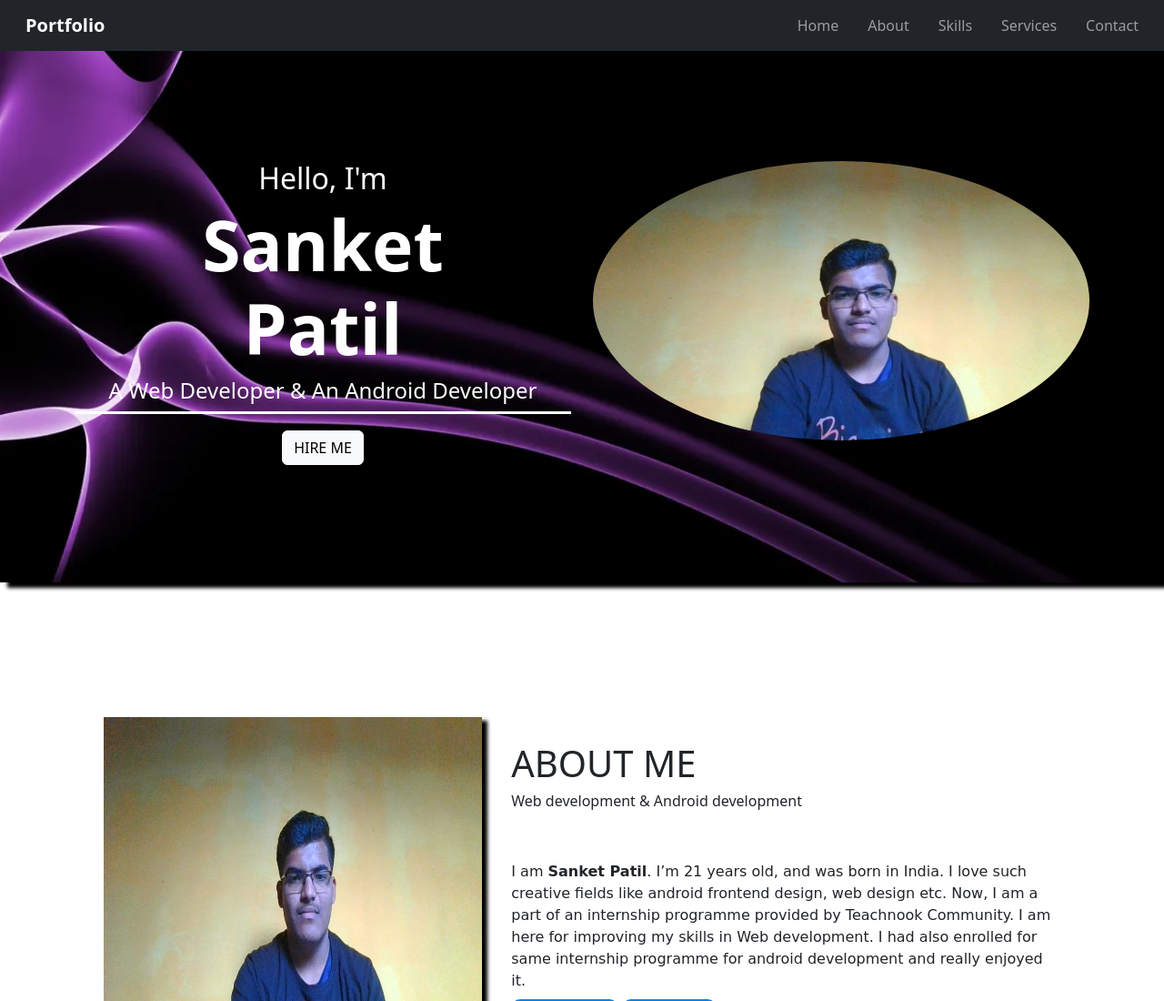
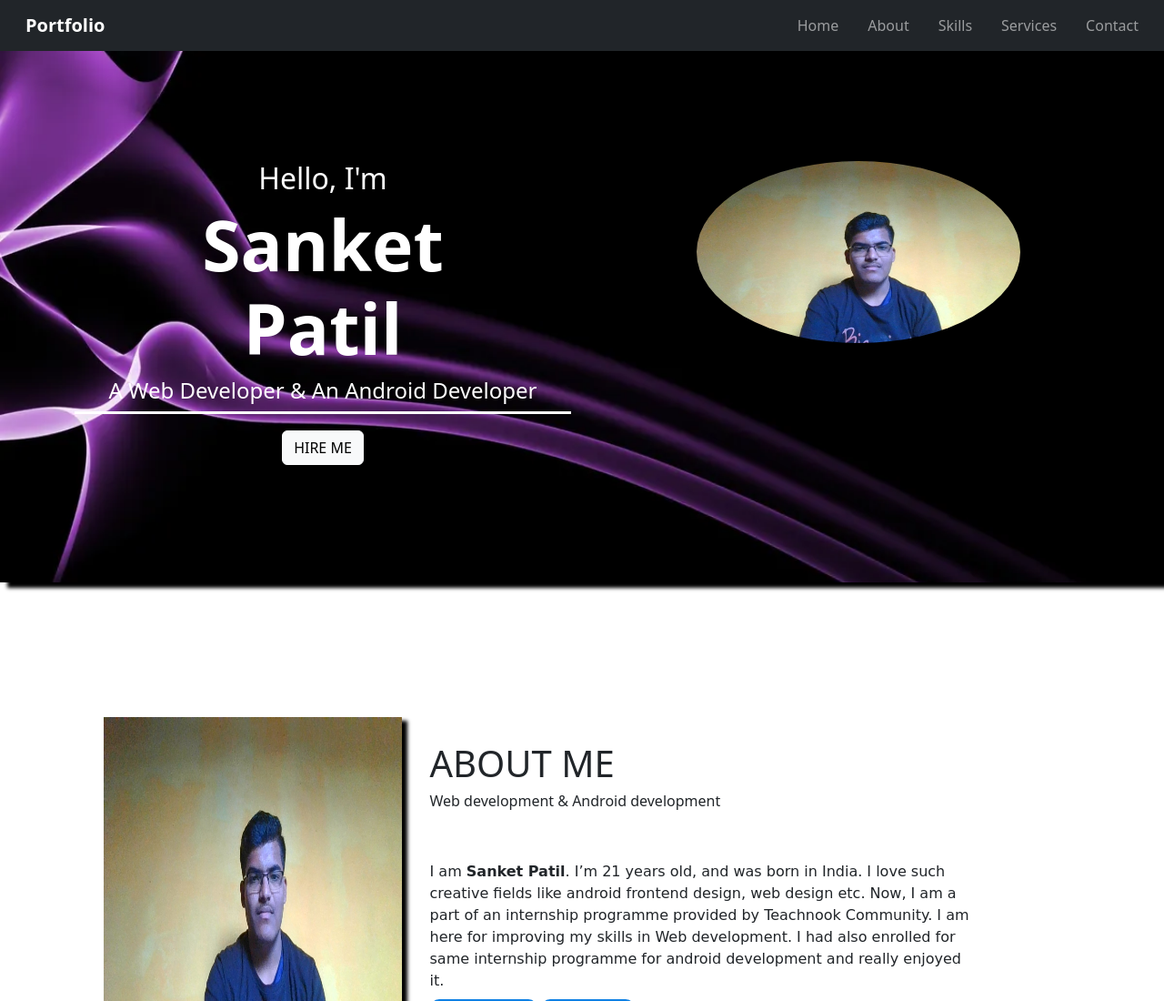
Before and after one commit to SpTheDevloper/myPortfolio.github.io, a plain HTML site: page index.html in a window 1280 px wide. Shown: the top 1100 px of the page at 91% size. Drawn offline with nearby package versions, Linux system fonts and the light colour scheme.

Commit message:
Add files via upload

```diff
--- a/index.html
+++ b/index.html
@@ -11,7 +11,7 @@
     <link rel="stylesheet" href="https://unpkg.com/aos@next/dist/aos.css" />
     <!-- for icons -->
     <link rel="stylesheet" href="https://kit.fontawesome.com/077ac312fe.css" crossorigin="anonymous">
-    <title>Portfolio- Minor Project</title>
+    <title>Portfolio</title>
     <style>
         body{
             margin: 0;
@@ -188,6 +188,9 @@
             justify-content: center;
             align-items: center;
         }
+        #main_container1{
+            margin-left: 10%;
+        }
         .services img{
             height: 150px;
         }
@@ -238,7 +241,7 @@
                 </div>
             </div>
 
-        <div class="col-md-6" id="main_container1">
+        <div class="col-md-4" id="main_container1">
             <img src="Me.jpg" class="img-fluid" alt="...">
         </div>
         </div>
@@ -248,7 +251,7 @@
     <section class="about d-flex justify-content-center align-items-center" style="margin-top: 100px;">
 
         <div class="container row py-5" id="about_container1">
-            <div class="col-md-5 mx-0">
+            <div class="col-md-4 mx-0">
 
                 <img src="Me.jpg" class="img-fluid" alt="..." data-aos="fade-down-right" width="98%">
             </div>
```
Also changed, not shown: Me.JPG (added), 1 other file.
